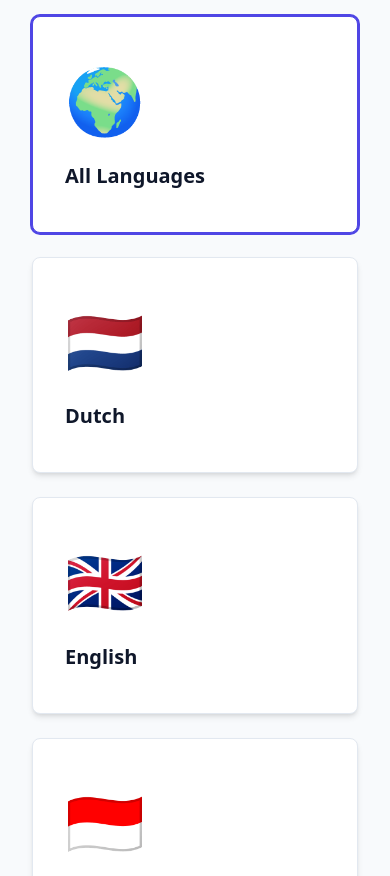
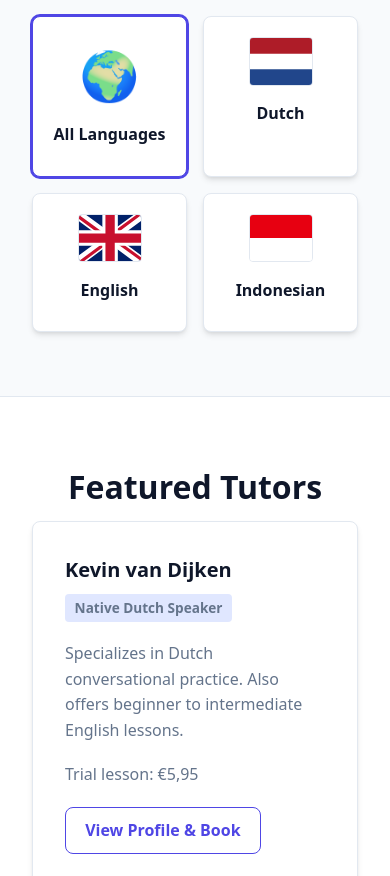
Before and after one commit to ITHaste/Language-Tutoring, a website: page index.html in a window 390 px wide. Shown: the part 3320-4196 px from the top of the page. Drawn offline with nearby package versions, Linux system fonts and the light colour scheme; files whose address does not match are found by name.

Commit message:
visual 3

```diff
--- a/index.html
+++ b/index.html
@@ -116,19 +116,19 @@
 
                 <!-- Dutch Card -->
                 <div class="lang-card" data-filter="dutch">
-                    <span class="flag">🇳🇱</span>
+                    <img class="flag" src="https://cdn.jsdelivr.net/gh/lipis/flag-icons/flags/4x3/nl.svg" alt="Flag of the Netherlands">
                     <h3>Dutch</h3>
                 </div>
 
                 <!-- English Card -->
                 <div class="lang-card" data-filter="english">
-                    <span class="flag">🇬🇧</span>
+                    <img class="flag" src="https://cdn.jsdelivr.net/gh/lipis/flag-icons/flags/4x3/gb.svg" alt="Flag of Great Britain">
                     <h3>English</h3>
                 </div>
 
                 <!-- Indonesian Card -->
                 <div class="lang-card" data-filter="indonesian">
-                    <span class="flag">🇮🇩</span>
+                    <img class="flag" src="https://cdn.jsdelivr.net/gh/lipis/flag-icons/flags/4x3/id.svg" alt="Flag of Indonesia">
                     <h3>Indonesian</h3>
                 </div>
             </div>
--- a/style.css
+++ b/style.css
@@ -244,6 +244,7 @@ section > p {
 
 .lang-card {
     cursor: pointer;
+    text-align: center;
 }
 
 .lang-card.active {
@@ -251,9 +252,17 @@ section > p {
     box-shadow: 0 0 0 2px var(--primary-color);
 }
 
-.lang-card .flag {
-    font-size: 4rem; /* Increased size for more prominence */
+.lang-card span.flag {
+    font-size: 5rem; /* Increased size for the globe emoji */
     display: block;
+    margin-bottom: 0.5rem;
+}
+
+.lang-card img.flag {
+    width: 12rem; /* Increased width for SVG flags */
+    height: auto; /* Let height adjust to maintain aspect ratio */
+    border: 1px solid var(--border-color);
+    border-radius: 4px;
     margin-bottom: 0.5rem;
 }
 
@@ -1039,6 +1048,30 @@ footer {
     }
 }
 
+/* For smaller phone screens, scale down the language cards to fit two per row */
+@media screen and (max-width: 600px) {
+    .language-grid {
+        grid-template-columns: repeat(2, 1fr);
+        gap: 1rem;
+    }
+
+    .lang-card {
+        padding: 1.25rem 0.5rem;
+    }
+
+    .lang-card span.flag {
+        font-size: 3rem;
+    }
+
+    .lang-card img.flag {
+        width: 4rem;
+    }
+
+    .lang-card h3 {
+        font-size: 1rem;
+    }
+}
+
 /* ==========================================================================
    17. DARK MODE
    ========================================================================== */
```
